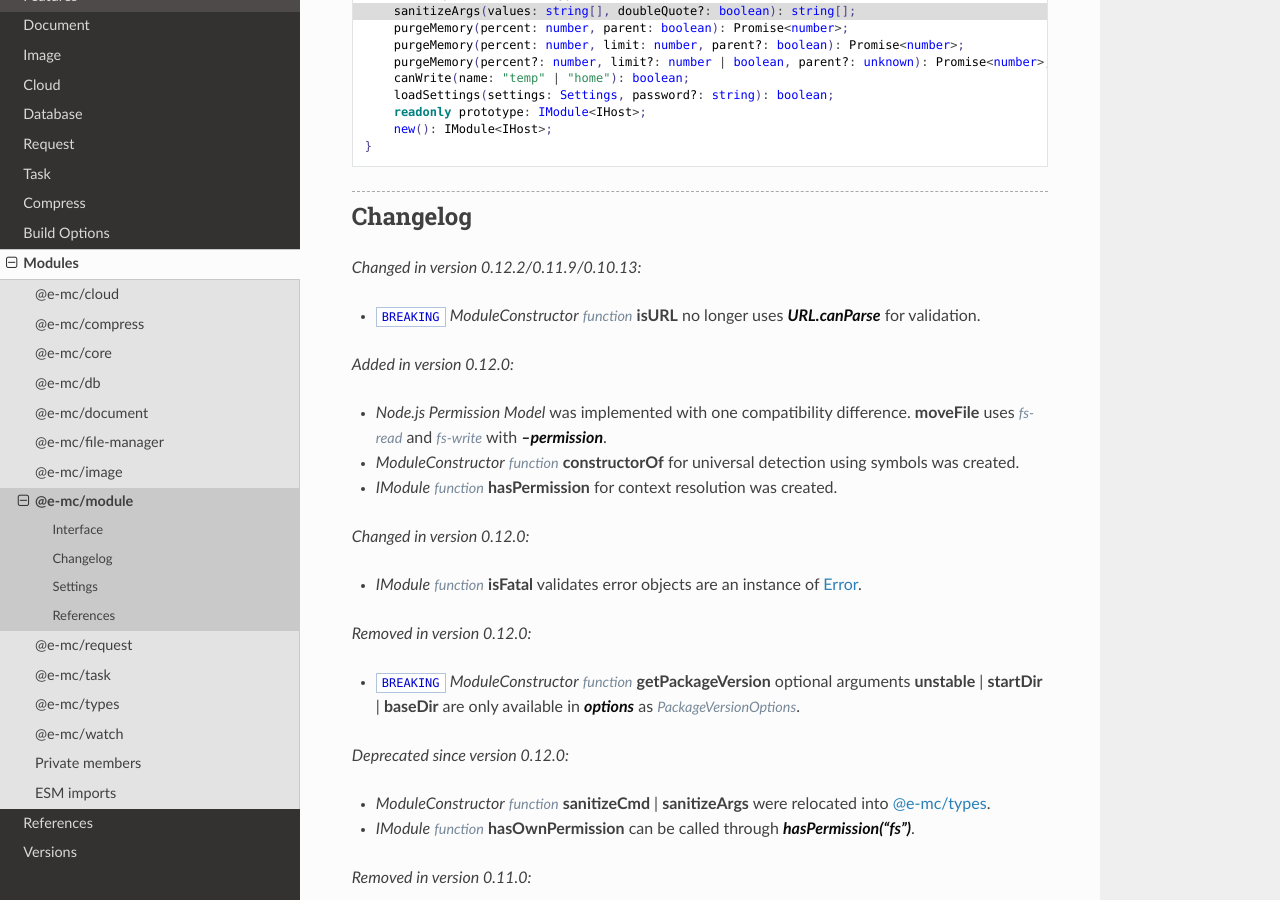
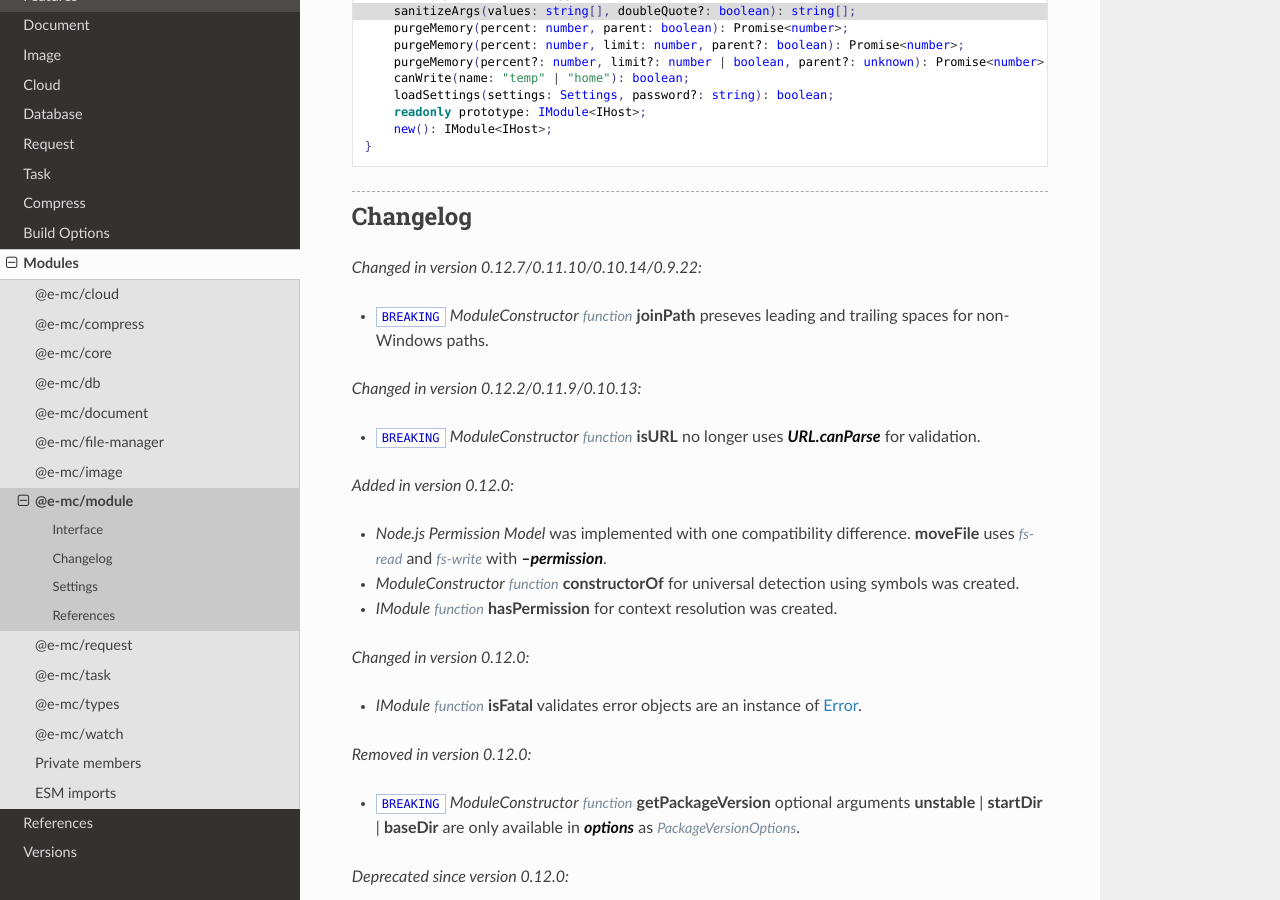
Before and after one commit to anpham6/chrome-docs, a Sphinx documentation site: the page built from source/modules/module.rst, in a window 1280 px wide and 900 px high, scrolled down 4033 px. Built offline with Sphinx 7.4.7 and the Read the Docs theme 3.1.0, drawn with Linux system fonts in a browser that asks for light colours.

Commit message:
Publish: e-mc 0.12.7 (LTS)

```diff
--- a/source/conf.py
+++ b/source/conf.py
@@ -9,7 +9,7 @@
 project = 'E-mc'
 copyright = 'squared 2025'
 author = 'An Pham'
-release = '0.12.6'
+release = '0.12.7'
 
 # -- General configuration ---------------------------------------------------
 # https://www.sphinx-doc.org/en/master/usage/configuration.html#general-configuration
--- a/source/modules/module.rst
+++ b/source/modules/module.rst
@@ -247,6 +247,10 @@ Interface
 
 Changelog
 =========
+
+.. versionchanged:: 0.12.7/0.11.10/0.10.14/0.9.22
+
+  - ``BREAKING`` *ModuleConstructor* :alt:`function` **joinPath** preseves leading and trailing spaces for non-Windows paths.
 
 .. versionchanged:: 0.12.2/0.11.9/0.10.13
 
--- a/source/versions.rst
+++ b/source/versions.rst
@@ -7,6 +7,7 @@ Versions
 ========== ======== ======== ========
    Date      Docs      E-mc     Pi-r
 ========== ======== ======== ========
+2025-09-16    0.6.4   0.12.7   0.10.3
 2025-08-09    0.6.3   0.12.5   0.10.2
 2025-07-27    0.6.2   0.12.4   0.10.1
 2025-05-14    0.6.1   0.12.3   0.10.1
```
Also changed, not shown: README.md (+1 -0 lines), source/index.rst (+4 -4 lines).
